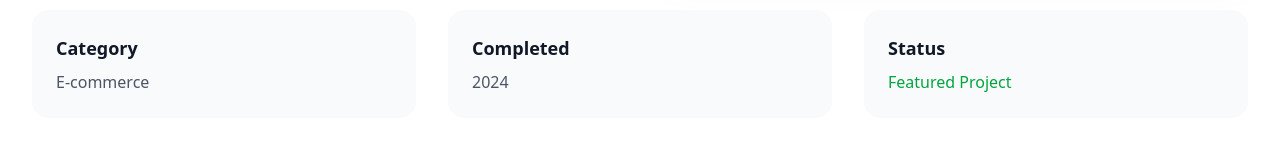
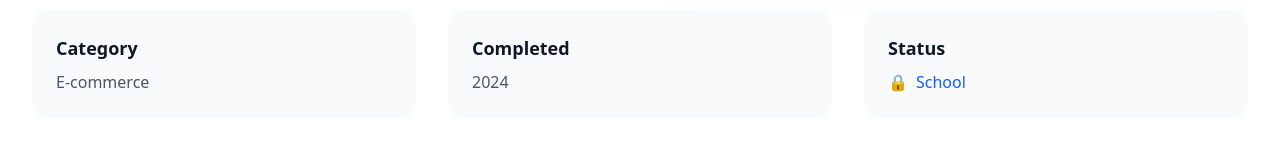
Before and after one commit to BenVaesPXL/Portfolio, a Vue app: page /projects/1 in a window 1280 px wide. Shown: the part 578-738 px from the top of the page. Built offline with nearby package versions, Linux system fonts and the light colour scheme.

Commit message:
feat: Update project status in projects store and enhance status display in ProjectsDetailView

```diff
--- a/src/stores/projects.js
+++ b/src/stores/projects.js
@@ -18,7 +18,7 @@ export const useProjectsStore = defineStore("projects", {
         link: "/projects/1",
         githubUrl: "", // Add if available
         liveUrl: "", // Add if available
-        featured: true,
+        status: "School",
         category: "E-commerce",
         completedDate: "2024",
       },
@@ -26,13 +26,13 @@ export const useProjectsStore = defineStore("projects", {
         id: 2,
         title: "Etaalent",
         description:
-          "Large-scale team project. Responsible for frontend development using Vue.js, SCSS, and Bootstrap.",
+          "Large-scale team project. Responsible for frontend development using Vue.js, SCSS, and Bootstrap. Check the WPL2 case study for more details.",
         image: etaalentImage,
         technologies: ["Vue.js", "SCSS", "Bootstrap", "Team Collaboration"],
         link: "/projects/2",
         githubUrl: "", // Add if available
         liveUrl: "", // Add if available
-        featured: true,
+        status: "School",
         category: "Team Project",
         completedDate: "May 2025",
       },
@@ -46,7 +46,7 @@ export const useProjectsStore = defineStore("projects", {
         link: "/projects/3",
         githubUrl: "", // Add if available
         liveUrl: "https://portfoliobenvaes.netlify.app/", // Add if available
-        featured: true,
+        status: "School",
         category: "Portfolio",
         completedDate: "2024",
       },
--- a/src/views/ProjectsDetailView.vue
+++ b/src/views/ProjectsDetailView.vue
@@ -115,10 +115,16 @@
             Status
           </h3>
           <span
-            :class="project.featured ? 'text-green-600' : 'text-gray-600'"
-            class="font-medium"
+            class="font-medium flex items-center gap-2"
+            :class="{
+              'text-green-600': project.status === 'Completed',
+              'text-yellow-600': project.status === 'In Development',
+              'text-gray-600': project.status === 'Prototype',
+              'text-blue-600': project.status === 'School',
+            }"
           >
-            {{ project.featured ? "Featured Project" : "Portfolio Project" }}
+            <span v-if="project.status === 'School'">🔒</span>
+            {{ project.status }}
           </span>
         </div>
       </div>
```
